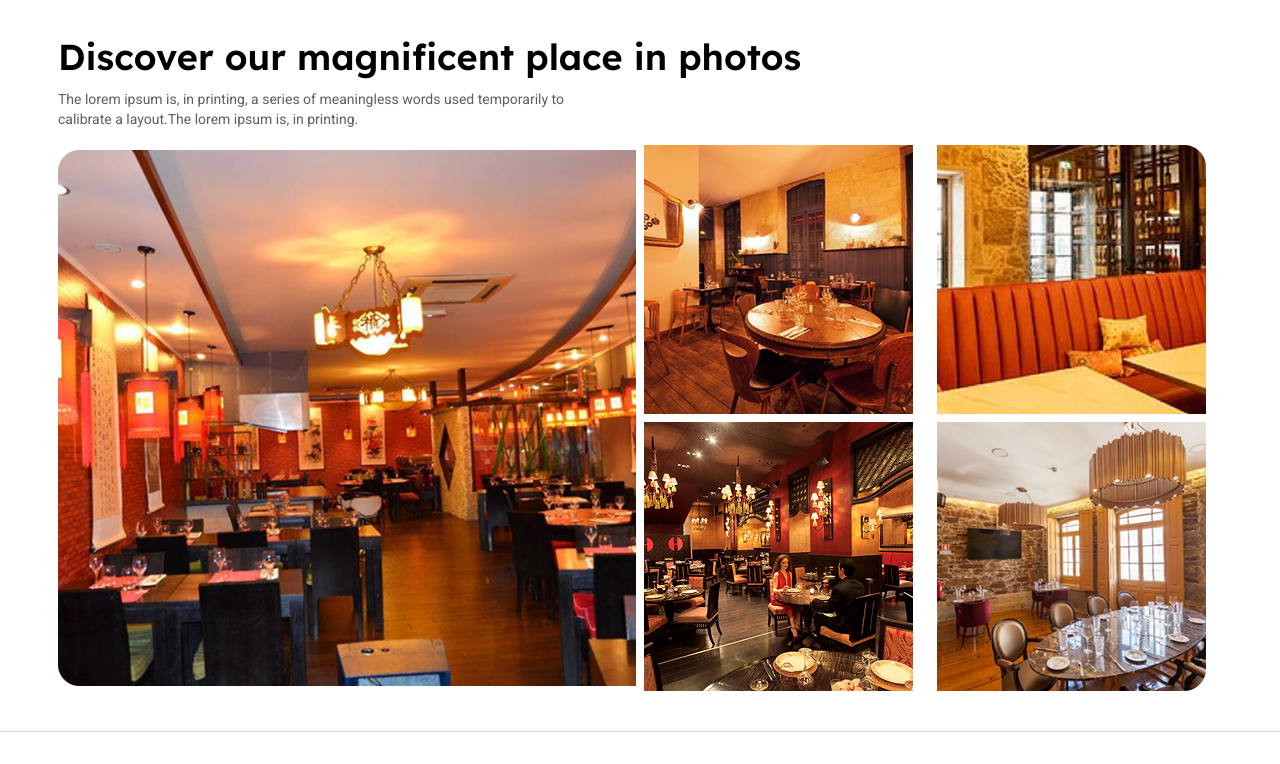
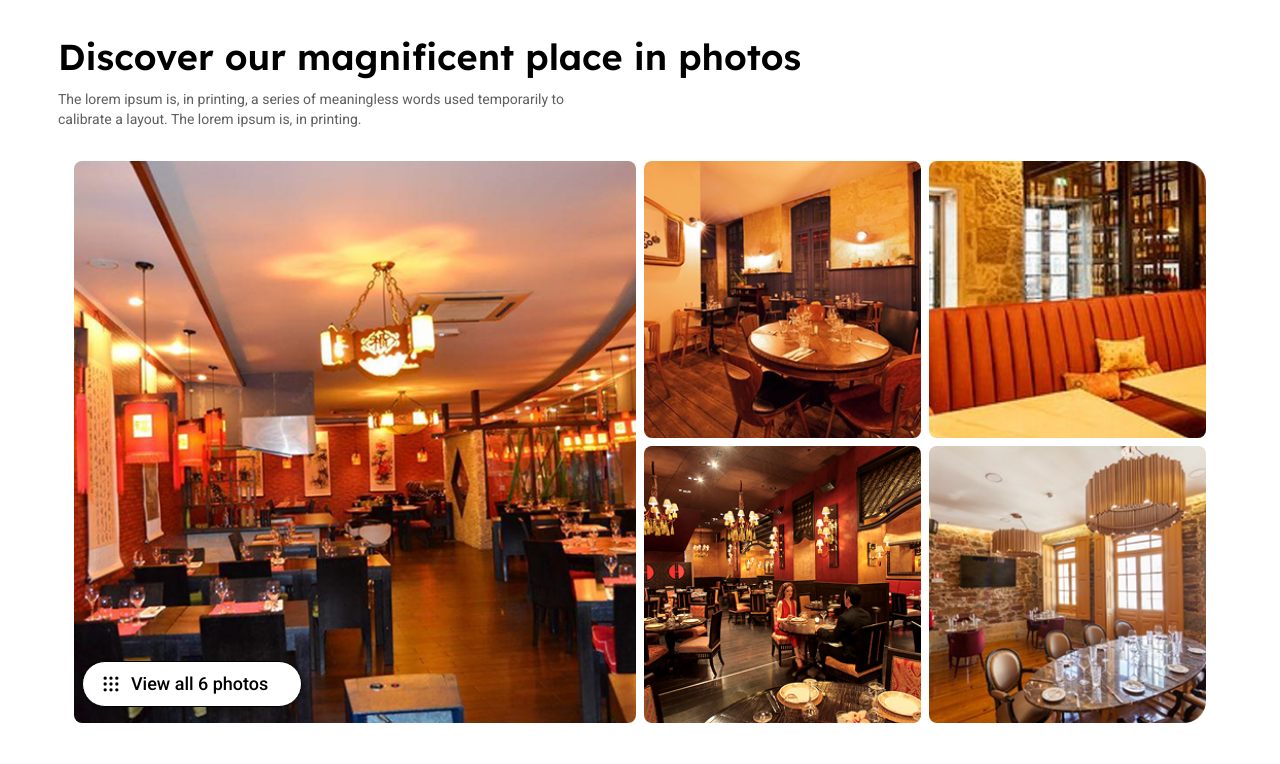
Before and after one commit to simonfornt/myfeedback, a React (Vite) app: page /betila in a window 1280 px wide. Shown: the part 676-1440 px from the top of the page. Built offline with nearby package versions, Linux system fonts and the light colour scheme.

Commit message:
added imag carousel gallary

```diff
--- a/src/Betilacomponent/BetilaGallary.jsx
+++ b/src/Betilacomponent/BetilaGallary.jsx
@@ -1,30 +1,66 @@
 import React from 'react'
+import ImgCarousel from './ImgCarousel';
 
 function BetilaGallary() {
   return (
     <>
         <div className='max-w-[1164px] w-full mx-auto my-10'>
-            <div className=''>
-                <h2 className='text-4xl font-lexend font-semibold py-3'>Discover our magnificent place in photos</h2>
-                <p className='text-sm font-robot text-[#5E5E5E] w-[560px] pb-4'>
-                The lorem ipsum is, in printing, a series of meaningless words used temporarily to
-                 calibrate a layout.The lorem ipsum is, in printing.
-                </p>
-            </div>
+        <div className="px-4 md:px-0">
+  <h2 className="text-2xl sm:text-3xl md:text-4xl font-lexend font-semibold py-3">
+    Discover our magnificent place in photos
+  </h2>
+  <p className="text-sm font-robot text-[#5E5E5E] max-w-xl md:max-w-[510px] pb-4">
+    The lorem ipsum is, in printing, a series of meaningless words used temporarily to
+    calibrate a layout. The lorem ipsum is, in printing.
+  </p>
+</div>
+
 
             {/* gallary */}
-            <div className='grid grid-cols-4 gap-2 items-center content-center '>
-                <div className=' row-span-2 col-span-2'>
-                    <img src="gallary1.png" alt="" />
-                </div>
+            <div className="grid grid-cols-1 sm:grid-cols-2 md:grid-cols-4 gap-2 p-4">
+  {/* Big image on the left, taking 2x2 space on medium and up */}
+  <div className="md:row-span-2 md:col-span-2 relative">
+    <img
+      src="gallary1.png"
+      alt="Gallery 1"
+      className="w-full h-full object-cover rounded-lg"
+    />
+   <div className='absolute bottom-4 left-2'>
+   <ImgCarousel/>
+   </div>
+  </div>
 
+  {/* Other images */}
+  <div>
+    <img
+      src="gallary2.png"
+      alt="Gallery 2"
+      className="w-full h-full object-cover rounded-lg"
+    />
+  </div>
+  <div>
+    <img
+      src="gallary3.png"
+      alt="Gallery 3"
+      className="w-full h-full object-cover rounded-lg"
+    />
+  </div>
+  <div>
+    <img
+      src="gallary4.png"
+      alt="Gallery 4"
+      className="w-full h-full object-cover rounded-lg"
+    />
+  </div>
+  <div>
+    <img
+      src="gallary5.png"
+      alt="Gallery 5"
+      className="w-full h-full object-cover rounded-lg"
+    />
+  </div>
+</div>
 
-                <div className=''><img src="gallary2.png" alt="" /></div>
-                <div className=''><img src="gallary3.png" alt="" /></div>
-                <div className=''><img src="gallary4.png" alt="" /></div>
-                <div className=''><img src="gallary5.png" alt="" /></div>
-
-            </div>
         </div>
     </>
   )
--- /dev/null
+++ b/src/Betilacomponent/ImgCarousel.jsx
@@ -0,0 +1,114 @@
+import React, { useState } from 'react';
+import { Grip } from 'lucide-react';
+import { Swiper, SwiperSlide } from 'swiper/react';
+import { Navigation, Thumbs } from 'swiper/modules';
+import 'swiper/css';
+import 'swiper/css/navigation';
+
+function ImgCarousel() {
+  const [isOpen, setIsOpen] = useState(false);
+  const [thumbsSwiper, setThumbsSwiper] = useState(null);
+  const [activeIndex, setActiveIndex] = useState(0);
+
+  const openModal = () => setIsOpen(true);
+  const closeModal = () => setIsOpen(false);
+
+  const galleryImages = [
+    { src: 'gallary1.png', caption: 'The Woods' },
+    { src: 'gallary2.png', caption: 'Cinque Terre' },
+    { src: 'gallary3.png', caption: 'Mountains and fjords' },
+    { src: 'gallary4.png', caption: 'Northern Lights' },
+    { src: 'gallary5.png', caption: 'Nature and sunrise' },
+    { src: 'gallary5.png', caption: 'Snowy Mountains' },
+
+  ];
+
+  return (
+    <>
+      {/* Trigger Button */}
+      <div className="flex justify-center mt-4">
+        <div
+          className="flex items-center gap-2 font-robot font-medium text-lg bg-white border w-[220px] rounded-full py-2 px-4 cursor-pointer shadow-sm hover:shadow-md transition"
+          onClick={openModal}
+        >
+          <Grip className="w-6 h-5" />
+          <button>View all {galleryImages.length} photos</button>
+        </div>
+      </div>
+
+      {/* Modal Slideshow Gallery */}
+      {isOpen && (
+        <div className="fixed inset-0 z-50 bg-black/80 flex items-center justify-center px-4 backdrop-blur-sm">
+          <div className="bg-white p-6 rounded-xl max-w-5xl w-full relative">
+            {/* Close Button */}
+            <button
+              onClick={closeModal}
+              className="absolute top-2 right-4 text-2xl text-gray-500 hover:text-black"
+            >
+              &times;
+            </button>
+
+            {/* Title */}
+            {/* <h2 className="text-2xl font-semibold mb-4 text-center font-lexend">
+              Slideshow Gallery
+            </h2> */}
+
+            {/* Large Image Swiper */}
+            <div className="relative">
+              <Swiper
+                spaceBetween={10}
+                slidesPerView={1}
+                navigation
+                onSlideChange={(swiper) => setActiveIndex(swiper.activeIndex)}
+                loop
+                thumbs={{ swiper: thumbsSwiper }}
+                modules={[Navigation, Thumbs]}
+                className="mb-4"
+              >
+                {galleryImages.map((img, index) => (
+                  <SwiperSlide key={index}>
+                    <div className="relative">
+                      <span className="absolute top-2 left-2 text-white text-sm bg-black/50 px-2 py-1 rounded">
+                        {index + 1} / {galleryImages.length}
+                      </span>
+                      <img
+                        src={img.src}
+                        alt={`Slide ${index + 1}`}
+                        className="w-full h-[500px] object-cover rounded-2xl"
+                      />
+                    </div>
+                  </SwiperSlide>
+                ))}
+              </Swiper>
+
+
+            </div>
+
+            {/* Thumbnail Swiper */}
+            <Swiper
+              onSwiper={setThumbsSwiper}
+              spaceBetween={10}
+              slidesPerView={6}
+              watchSlidesProgress
+              className="mt-4"
+            >
+              {galleryImages.map((img, index) => (
+                <SwiperSlide key={index}>
+                  <img
+                    src={img.src}
+                    alt={`Thumb ${index + 1}`}
+                    className={`cursor-pointer rounded-md border-2 object-cover transition-all duration-200 ${
+                      activeIndex === index ? 'border-blue-500 opacity-100' : 'border-transparent opacity-60'
+                    }`}
+                  />
+                </SwiperSlide>
+              ))}
+            </Swiper>
+          </div>
+        </div>
+      )}
+    </>
+  );
+}
+
+export default ImgCarousel;
```
